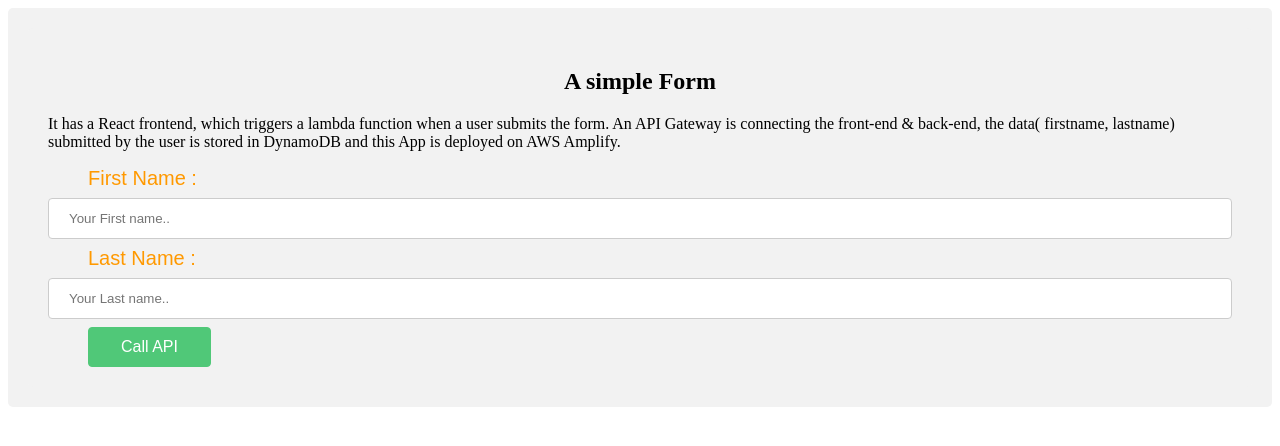
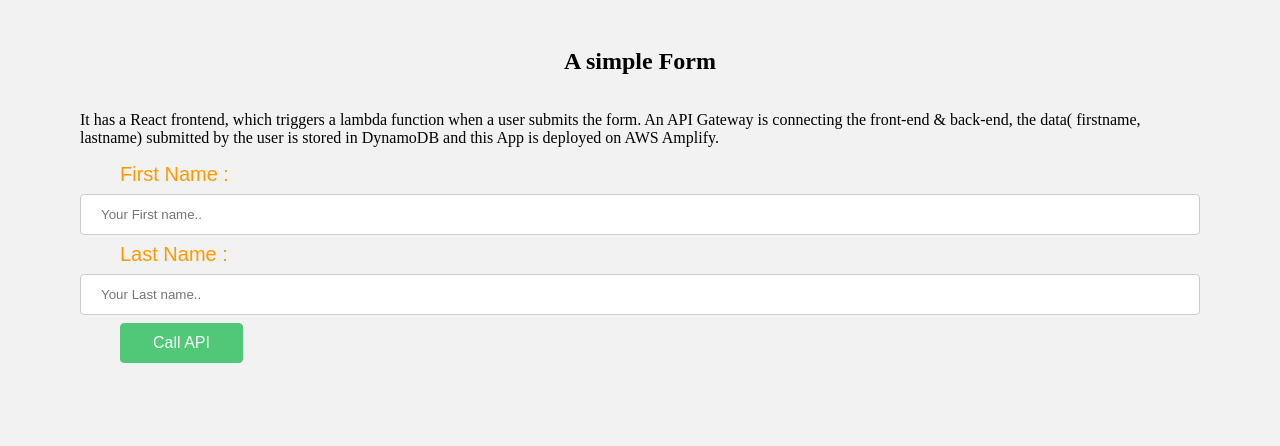
Before and after one commit to sidchopp/aws-serverless-simple-app, a React (Create React App) app: page / in a window 1280 px wide. Shown: the top 446 px of the page. Built offline with nearby package versions, Linux system fonts and the light colour scheme.

Commit message:
CSS modified

```diff
--- a/src/App.css
+++ b/src/App.css
@@ -1,6 +1,29 @@
-/* body {
-  background-color: #232f3e;
-} */
+:root {
+  --max-width: 1120px;
+  --fixed-width: 500px;
+  --fluid-width: 90vw;
+  --breakpoint-lg: 992px;
+  --nav-height: 30rem;
+  --background-color: #f2f2f2;
+}
+body {
+  background-color: var(--background-color);
+}
+.page {
+  min-height: calc(100vh - var(--nav-height));
+  display: grid;
+  align-items: center;
+  margin-top: -3rem;
+  padding: 20px;
+}
+.container {
+  width: var(--fluid-width);
+  max-width: var(--max-width);
+  margin: 0 auto;
+}
+.full-page {
+  min-height: 100vh;
+}
 label,
 button {
   color: #ff9900;
@@ -20,8 +43,6 @@ select {
 }
 div {
   border-radius: 5px;
-  background-color: #f2f2f2;
-  padding: 20px;
 }
 
 .button {
--- a/src/components/Form.js
+++ b/src/components/Form.js
@@ -15,7 +15,7 @@ const Form = () => {
     setLastName('');
   }
   return (
-    <div>
+    <div className='container page'>
       <h2 style={{ textAlign: 'center' }}>A simple Form </h2>
       <p>It has a React frontend, which triggers a lambda function when a user submits the form. An API Gateway is connecting the front-end & back-end, the data( firstname, lastname) submitted by the user is stored in DynamoDB and this App is deployed on AWS Amplify. </p>
       <form onSubmit={handleSubmit}  >
```
